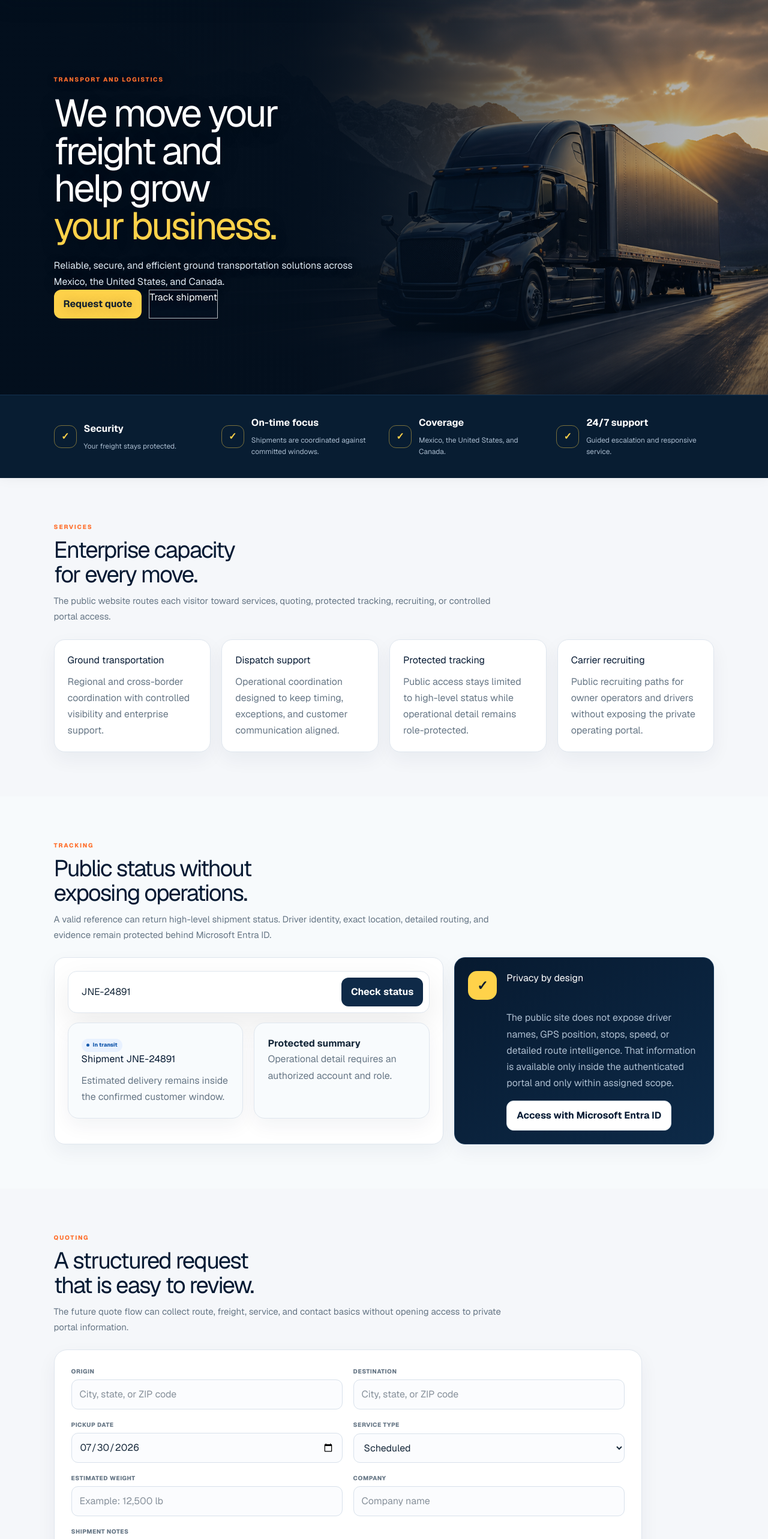
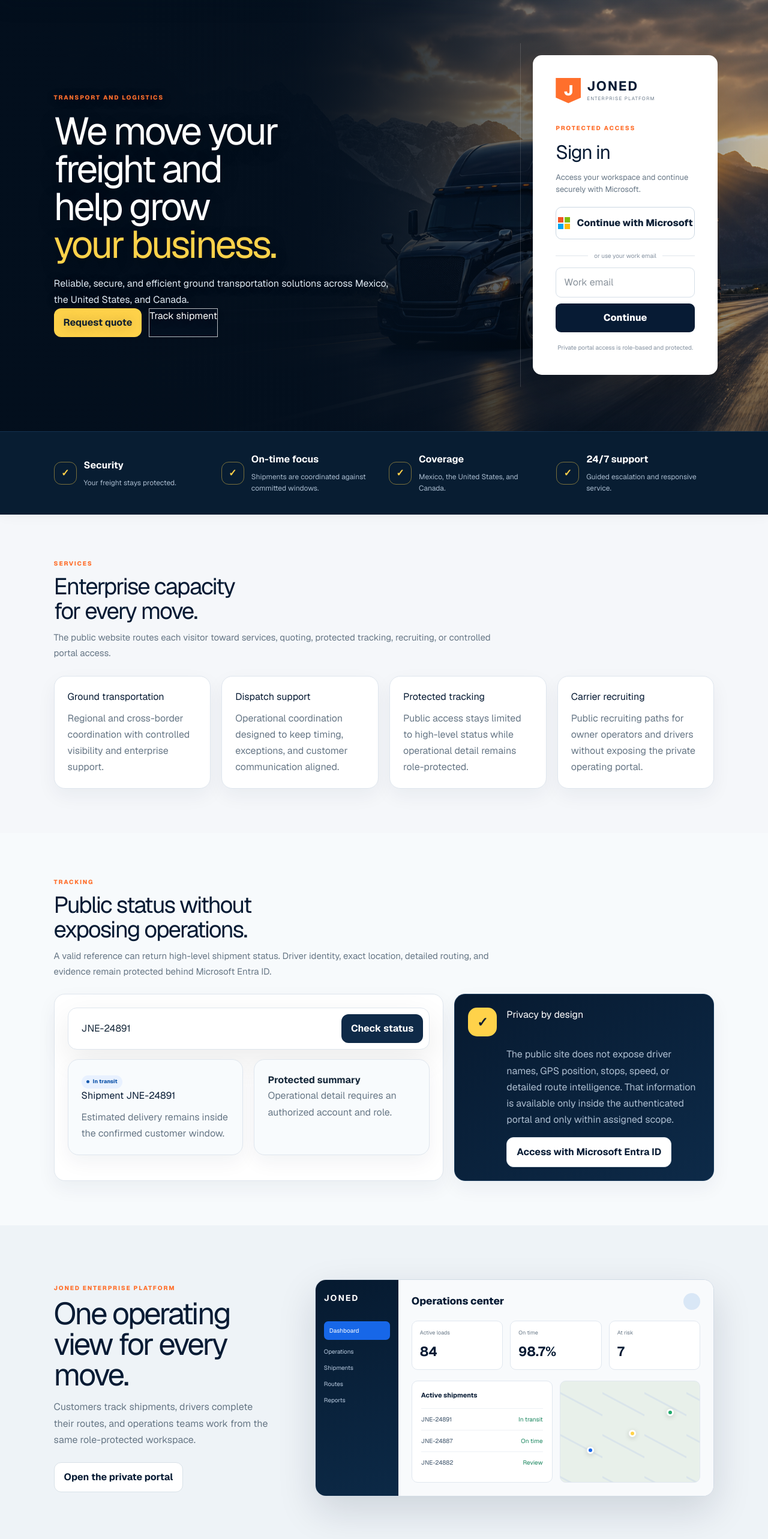
Before and after one commit to jonedtransportco/jonedtransport-public-web, a Next.js app: page / in a window 1280 px wide. Shown: the part 80-2646 px from the top of the page at 60% size. Built offline with nearby package versions, Linux system fonts and the light colour scheme.

Commit message:
Align public homepage with approved visual reference

```diff
--- a/app/globals.css
+++ b/app/globals.css
@@ -514,3 +514,354 @@
     padding-right: 16px;
   }
 }
+
+/* Reference composition: public hero + enterprise sign-in + product preview. */
+.joned-hero {
+  grid-template-columns: minmax(0, 1fr) minmax(340px, .48fr);
+  gap: clamp(24px, 4vw, 68px);
+  padding-right: clamp(24px, 5vw, 72px);
+}
+
+.joned-hero-photo-space {
+  position: absolute;
+  inset: 0;
+  z-index: -1;
+  min-height: 0;
+}
+
+.joned-hero-login {
+  position: relative;
+  z-index: 3;
+  grid-column: 2;
+  grid-row: 1;
+  align-self: center;
+  justify-self: end;
+  width: min(390px, 100%);
+  padding: 20px;
+  border-left: 1px solid rgba(255, 255, 255, .15);
+}
+
+.joned-hero-login-card {
+  padding: clamp(24px, 3vw, 38px);
+  border-radius: 15px;
+  background: #fff;
+  color: var(--ink);
+  box-shadow: 0 28px 70px rgba(0, 0, 0, .24);
+}
+
+.joned-login-brand {
+  display: flex;
+  align-items: center;
+  gap: 10px;
+  margin-bottom: 34px;
+  color: var(--navy);
+}
+
+.joned-login-brand .brand-mark {
+  width: 42px;
+  height: 42px;
+}
+
+.joned-login-brand strong,
+.joned-login-brand small {
+  display: block;
+}
+
+.joned-login-brand strong {
+  font-size: 22px;
+  letter-spacing: .08em;
+  line-height: 1;
+}
+
+.joned-login-brand small {
+  margin-top: 4px;
+  color: #6d7d8d;
+  font-size: 8px;
+  letter-spacing: .15em;
+}
+
+.joned-hero-login-card h2 {
+  margin: 9px 0 8px;
+  color: var(--navy);
+  font-size: 32px;
+  letter-spacing: -.045em;
+}
+
+.joned-hero-login-card p {
+  margin: 0 0 20px;
+  color: var(--muted);
+  font-size: 13px;
+}
+
+.joned-hero-login-card .joned-entra-button {
+  text-decoration: none;
+}
+
+.joned-login-divider {
+  display: flex;
+  align-items: center;
+  gap: 10px;
+  margin: 20px 0 12px;
+  color: #8491a0;
+  font-size: 10px;
+  white-space: nowrap;
+}
+
+.joned-login-divider::before,
+.joned-login-divider::after {
+  content: "";
+  height: 1px;
+  flex: 1;
+  background: #e0e6ec;
+}
+
+.joned-hero-login-card input {
+  width: 100%;
+  border: 1px solid #d6dfe8;
+  border-radius: 9px;
+  padding: 12px 13px;
+  color: var(--ink);
+  outline: 0;
+}
+
+.joned-login-submit {
+  width: 100%;
+  margin-top: 10px;
+  border: 0;
+  border-radius: 9px;
+  padding: 12px 14px;
+  background: var(--navy);
+  color: #fff;
+  font-weight: 750;
+}
+
+.joned-login-note {
+  display: block;
+  margin-top: 18px;
+  color: #8491a0;
+  font-size: 10px;
+  text-align: center;
+}
+
+.joned-product-preview {
+  display: grid;
+  grid-template-columns: minmax(240px, .7fr) minmax(0, 1.3fr);
+  gap: clamp(30px, 6vw, 90px);
+  align-items: center;
+  padding: clamp(54px, 7vw, 92px) clamp(20px, 7vw, 104px);
+  background: #eef3f7;
+}
+
+.joned-product-preview-copy h2 {
+  max-width: 9ch;
+  margin: 10px 0 14px;
+  color: var(--navy);
+  font-size: clamp(32px, 4vw, 56px);
+  line-height: 1;
+  letter-spacing: -.055em;
+}
+
+.joned-product-preview-copy p {
+  max-width: 440px;
+  margin: 0 0 24px;
+  color: var(--muted);
+  line-height: 1.7;
+}
+
+.joned-product-preview-window {
+  display: grid;
+  grid-template-columns: 138px minmax(0, 1fr);
+  min-height: 335px;
+  overflow: hidden;
+  border: 1px solid #d2dce6;
+  border-radius: 18px;
+  background: #fff;
+  box-shadow: 0 24px 65px rgba(5, 24, 49, .14);
+}
+
+.joned-preview-sidebar {
+  display: grid;
+  align-content: start;
+  gap: 12px;
+  padding: 20px 14px;
+  color: #b9cbe0;
+  background: linear-gradient(165deg, #061a30, #0c2946);
+  font-size: 10px;
+}
+
+.joned-preview-sidebar strong {
+  margin-bottom: 16px;
+  color: #fff;
+  font-size: 14px;
+  letter-spacing: .14em;
+}
+
+.joned-preview-sidebar span:first-of-type {
+  padding: 8px 9px;
+  border-radius: 7px;
+  color: #fff;
+  background: #1767e8;
+}
+
+.joned-preview-main {
+  min-width: 0;
+  padding: 22px;
+  background: #f8fafc;
+}
+
+.joned-preview-topline,
+.joned-preview-metrics,
+.joned-preview-content {
+  display: flex;
+  gap: 12px;
+}
+
+.joned-preview-topline {
+  align-items: center;
+  justify-content: space-between;
+  color: var(--navy);
+  font-size: 17px;
+  font-weight: 800;
+}
+
+.joned-preview-topline i {
+  width: 28px;
+  height: 28px;
+  border-radius: 50%;
+  background: #d9e7f6;
+}
+
+.joned-preview-metrics {
+  margin: 18px 0;
+}
+
+.joned-preview-metrics span {
+  flex: 1;
+  padding: 13px;
+  border: 1px solid #e0e7ef;
+  border-radius: 10px;
+  background: #fff;
+}
+
+.joned-preview-metrics small,
+.joned-preview-metrics strong {
+  display: block;
+}
+
+.joned-preview-metrics small {
+  color: var(--muted);
+  font-size: 9px;
+}
+
+.joned-preview-metrics strong {
+  margin-top: 8px;
+  color: var(--navy);
+  font-size: 22px;
+}
+
+.joned-preview-content {
+  align-items: stretch;
+}
+
+.joned-preview-table,
+.joned-preview-map {
+  flex: 1;
+  min-width: 0;
+  padding: 15px;
+  border: 1px solid #e0e7ef;
+  border-radius: 10px;
+  background: #fff;
+}
+
+.joned-preview-table b,
+.joned-preview-table span {
+  display: block;
+}
+
+.joned-preview-table b {
+  margin-bottom: 13px;
+  color: var(--navy);
+  font-size: 11px;
+}
+
+.joned-preview-table span {
+  padding: 10px 0;
+  border-top: 1px solid #edf1f5;
+  color: #3a5067;
+  font-size: 10px;
+}
+
+.joned-preview-table i {
+  float: right;
+  color: #16845c;
+  font-style: normal;
+}
+
+.joned-preview-map {
+  position: relative;
+  overflow: hidden;
+  background: linear-gradient(28deg, transparent 45%, #d9e4ea 46%, #d9e4ea 48%, transparent 49%) 0 0/70px 70px, #e8f0ea;
+}
+
+.joned-preview-map em {
+  position: absolute;
+  width: 12px;
+  height: 12px;
+  border: 3px solid #fff;
+  border-radius: 50%;
+  background: #1767e8;
+  box-shadow: 0 2px 8px rgba(0, 0, 0, .16);
+}
+
+.joned-preview-map em:nth-child(1) { left: 19%; top: 65%; }
+.joned-preview-map em:nth-child(2) { left: 49%; top: 48%; background: #ffd24a; }
+.joned-preview-map em:nth-child(3) { left: 76%; top: 27%; background: #20a96b; }
+
+@media (max-width: 1000px) {
+  .joned-hero {
+    grid-template-columns: minmax(0, 1fr) minmax(300px, .55fr);
+  }
+
+  .joned-hero-login {
+    padding-right: 0;
+  }
+}
+
+@media (max-width: 760px) {
+  .joned-hero {
+    grid-template-columns: 1fr;
+    gap: 30px;
+    padding-right: 20px;
+  }
+
+  .joned-hero-login {
+    grid-column: 1;
+    grid-row: auto;
+    justify-self: stretch;
+    width: 100%;
+    padding: 0;
+    border-left: 0;
+  }
+
+  .joned-product-preview {
+    grid-template-columns: 1fr;
+  }
+
+  .joned-product-preview-window {
+    grid-template-columns: 86px minmax(0, 1fr);
+  }
+
+  .joned-preview-sidebar {
+    padding: 16px 8px;
+    font-size: 8px;
+  }
+
+  .joned-preview-main {
+    padding: 14px;
+  }
+
+  .joned-preview-content {
+    display: grid;
+    grid-template-columns: 1fr;
+  }
+}
--- a/app/page.tsx
+++ b/app/page.tsx
@@ -103,6 +103,33 @@
           </div>
         </div>
         <div className="joned-hero-photo-space" aria-hidden="true" />
+        <aside className="joned-hero-login" aria-label="JONED Enterprise Platform sign in">
+          <div className="joned-hero-login-card">
+            <div className="joned-login-brand">
+              <span className="brand-mark">J</span>
+              <span>
+                <strong>JONED</strong>
+                <small>ENTERPRISE PLATFORM</small>
+              </span>
+            </div>
+            <span className="joned-eyebrow">Protected access</span>
+            <h2>Sign in</h2>
+            <p>Access your workspace and continue securely with Microsoft.</p>
+            <Link className="joned-entra-button" href="/portal">
+              <span className="joned-ms-mark" aria-hidden="true">
+                <i />
+                <i />
+                <i />
+                <i />
+              </span>
+              Continue with Microsoft
+            </Link>
+            <span className="joned-login-divider">or use your work email</span>
+            <input aria-label="Work email" placeholder="Work email" type="email" />
+            <button className="joned-login-submit" type="button">Continue</button>
+            <small className="joned-login-note">Private portal access is role-based and protected.</small>
+          </div>
+        </aside>
       </section>
 
       <section className="joned-trust-strip" id="coverage" aria-label="Service commitments">
@@ -182,6 +209,40 @@
               Access with Microsoft Entra ID
             </Link>
           </article>
+        </div>
+      </section>
+
+      <section className="joned-product-preview" aria-label="JONED platform preview">
+        <div className="joned-product-preview-copy">
+          <span className="joned-eyebrow">JONED Enterprise Platform</span>
+          <h2>One operating view for every move.</h2>
+          <p>
+            Customers track shipments, drivers complete their routes, and operations
+            teams work from the same role-protected workspace.
+          </p>
+          <Link href="/portal" className="joned-outline-btn">Open the private portal</Link>
+        </div>
+        <div className="joned-product-preview-window" aria-hidden="true">
+          <div className="joned-preview-sidebar">
+            <strong>JONED</strong>
+            <span>Dashboard</span>
+            <span>Operations</span>
+            <span>Shipments</span>
+            <span>Routes</span>
+            <span>Reports</span>
+          </div>
+          <div className="joned-preview-main">
+            <div className="joned-preview-topline"><span>Operations center</span><i /></div>
+            <div className="joned-preview-metrics">
+              <span><small>Active loads</small><strong>84</strong></span>
+              <span><small>On time</small><strong>98.7%</strong></span>
+              <span><small>At risk</small><strong>7</strong></span>
+            </div>
+            <div className="joned-preview-content">
+              <div className="joned-preview-table"><b>Active shipments</b><span>JNE-24891 <i>In transit</i></span><span>JNE-24887 <i>On time</i></span><span>JNE-24882 <i>Review</i></span></div>
+              <div className="joned-preview-map"><em /><em /><em /></div>
+            </div>
+          </div>
         </div>
       </section>
 
```
